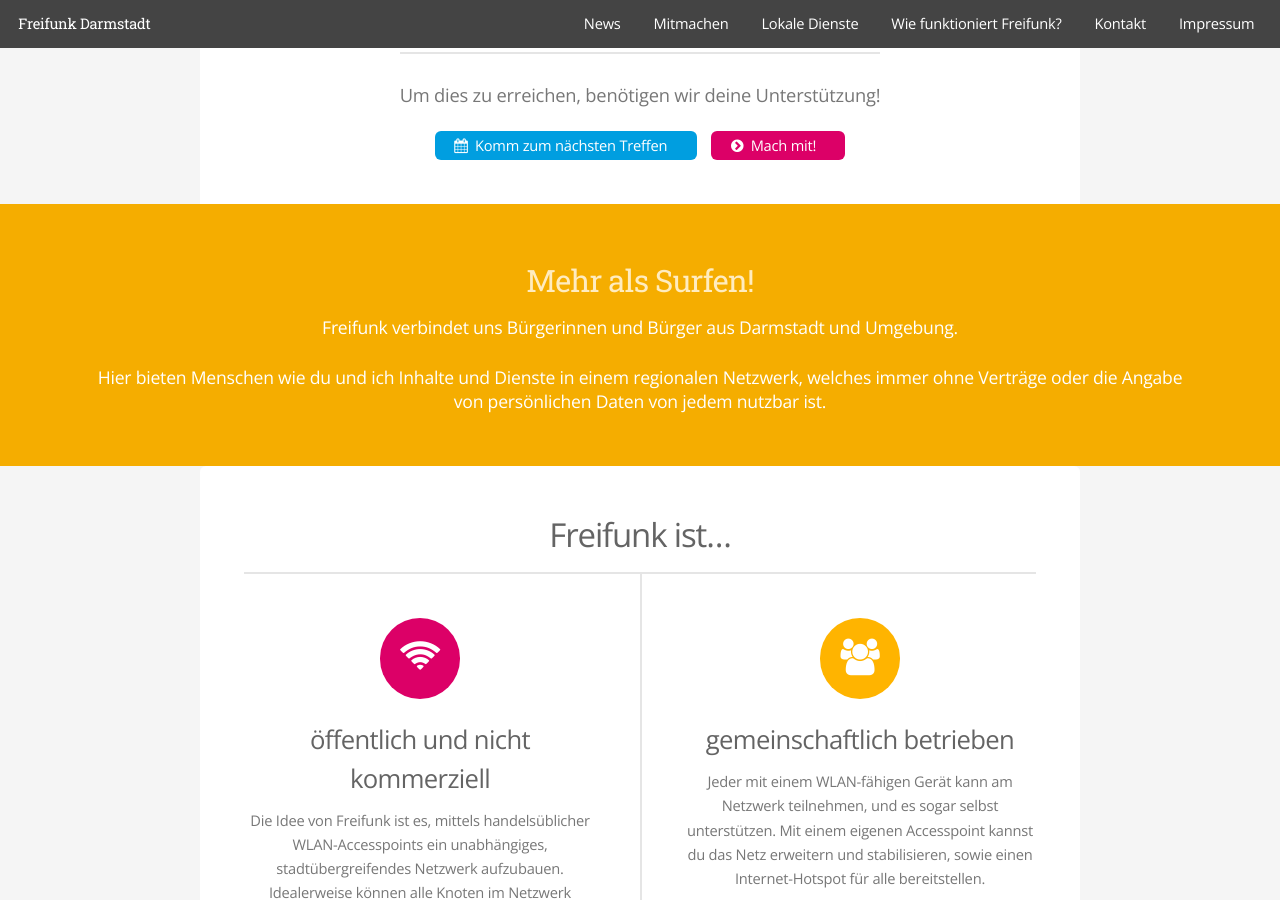
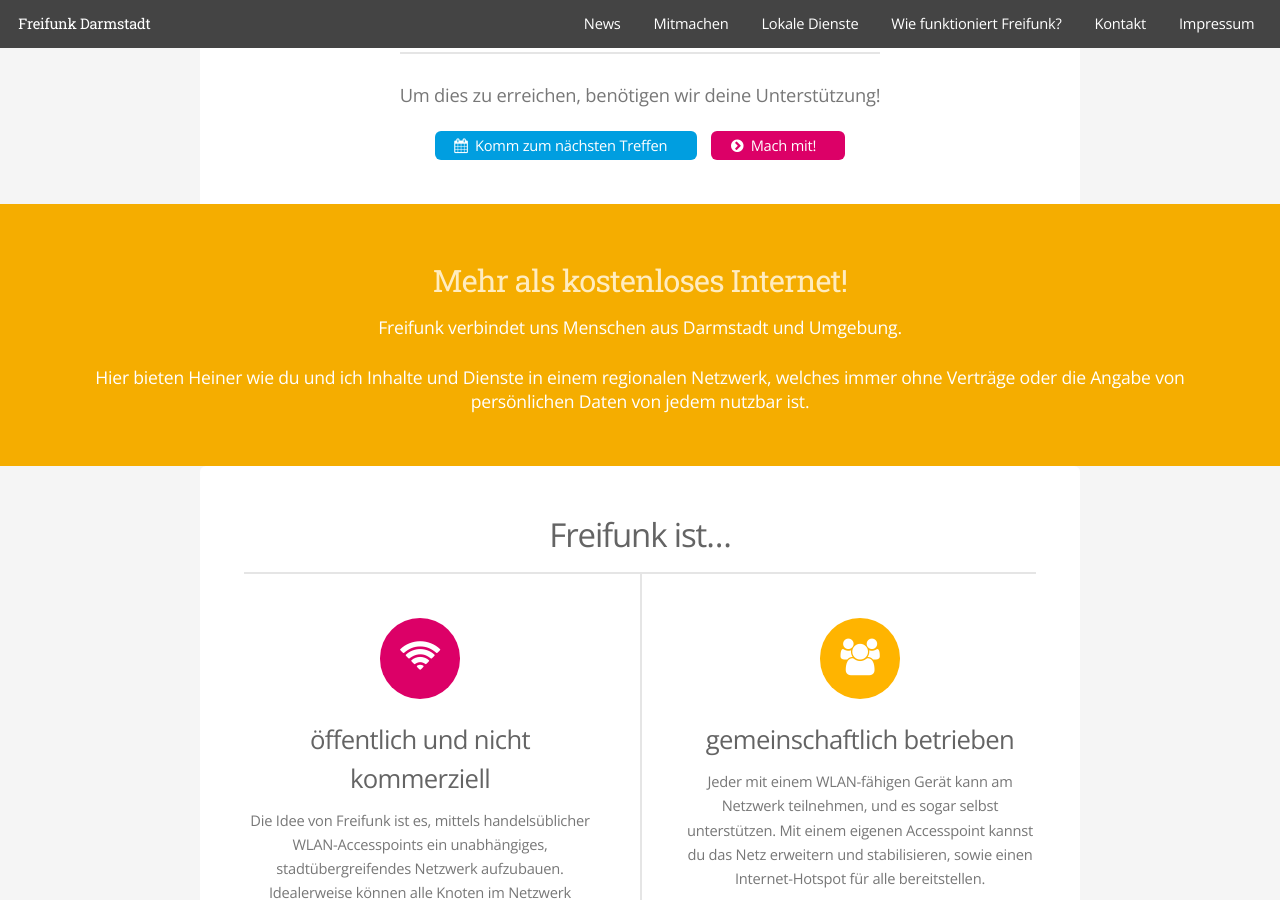
Before and after one commit to mdrenger/darmstadt.freifunk.net, a Jekyll site: the page built from pages/index.html, in a window 1280 px wide and 900 px high, scrolled down 548 px. Built offline with Jekyll 4.4.1, drawn with Linux system fonts in a browser that asks for light colours.

Commit message:
changed yellow box content

```diff
--- a/pages/index.html
+++ b/pages/index.html
@@ -32,9 +32,9 @@
 		</section>
 	</section>
 	<section id="stripe">
-		<h3>Mehr als Surfen!</h3>
-		<p>Freifunk verbindet uns Bürgerinnen und Bürger aus Darmstadt und Umgebung.</p>
-		<p>Hier bieten Menschen wie du und ich Inhalte und Dienste in einem regionalen Netzwerk, welches immer ohne Verträge oder die Angabe von persönlichen Daten von jedem nutzbar ist.</p>
+		<h3>Mehr als kostenloses Internet!</h3>
+		<p>Freifunk verbindet uns Menschen aus Darmstadt und Umgebung.</p>
+		<p>Hier bieten Heiner wie du und ich Inhalte und Dienste in einem regionalen Netzwerk, welches immer ohne Verträge oder die Angabe von persönlichen Daten von jedem nutzbar ist.</p>
 	</section>
 	<section class="container">
 		<section class="box special features">
```
